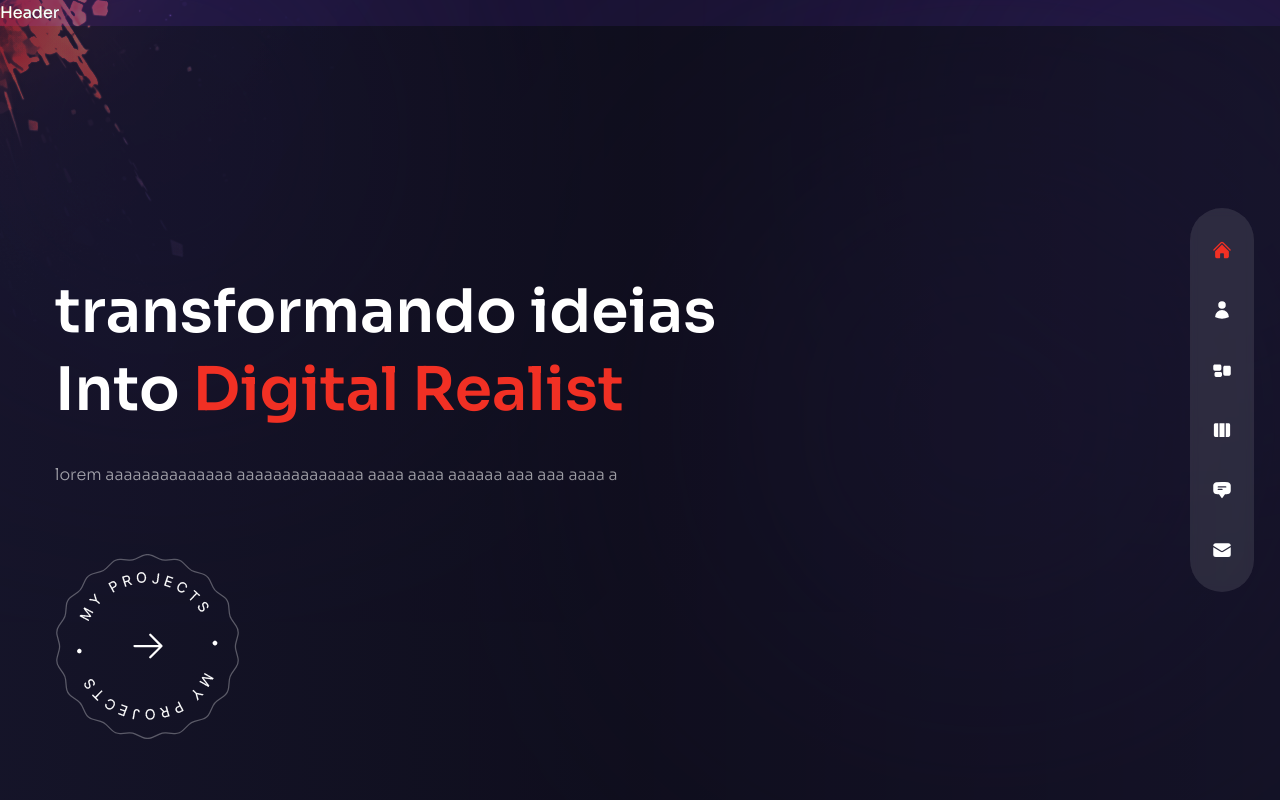
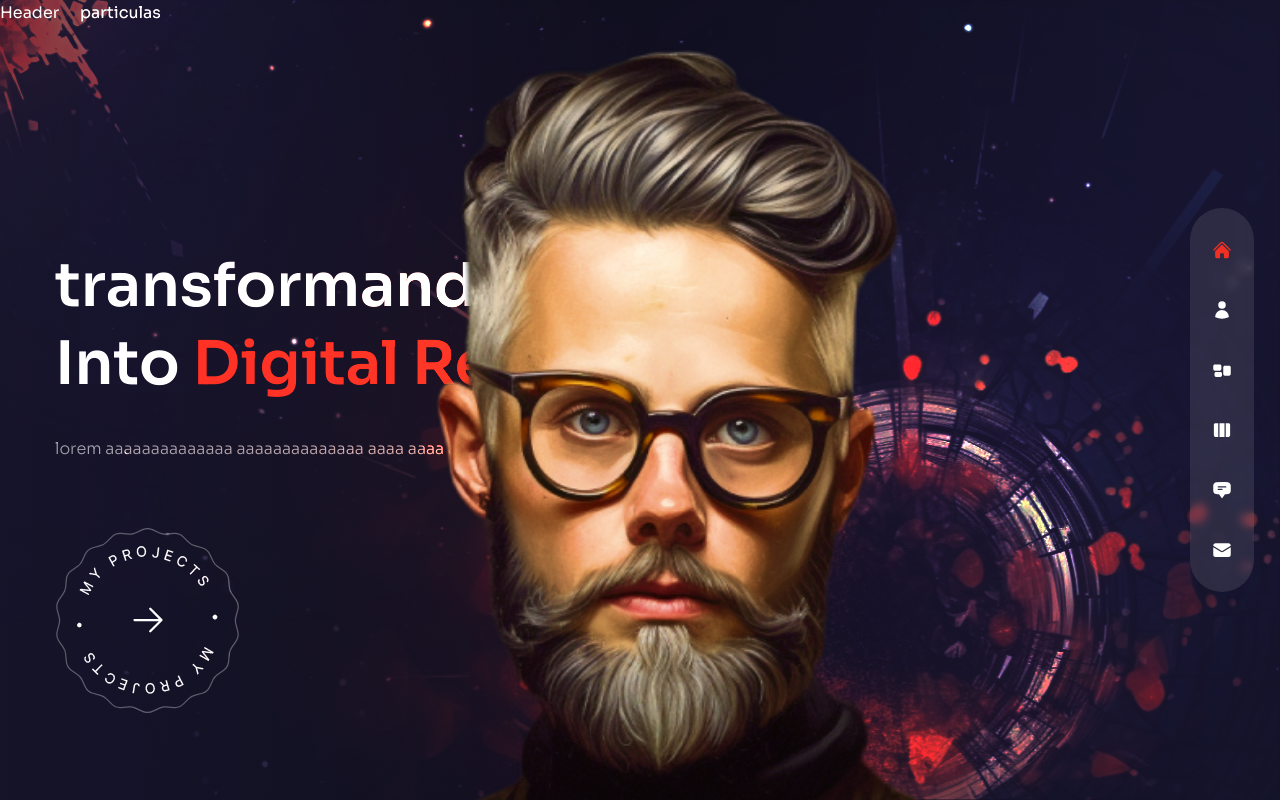
Before and after one commit to Luansramos/Portifolio-Luan, a Next.js app in the folder portifolio/: page / in a window 1280 px wide. Built offline with nearby package versions, Linux system fonts and the light colour scheme.

Commit message:
colocando avatar

```diff
--- a/portifolio/components/Avatar.js
+++ b/portifolio/components/Avatar.js
@@ -1,5 +1,15 @@
+import Image from "next/image";
+
 const Avatar = () => {
-  return <div>Avatar</div>;
+  return <div className=" hidden xl:flex xl:max-w-none">
+
+    <Image src={'/avatar.png'}
+    width={737}
+    height={678}
+    alt=""
+    className="translate-z-0 w-full h-full "
+    />
+  </div>;
 };
 
 export default Avatar;
--- a/portifolio/components/Header.js
+++ b/portifolio/components/Header.js
@@ -1,5 +1,5 @@
 const Header = () => {
-  return <header>Header</header>;
+  return <header className="absolute z-30 w-full">Header</header>;
 };
 
 export default Header;
--- a/portifolio/pages/index.js
+++ b/portifolio/pages/index.js
@@ -56,8 +56,15 @@
 
         </div>
       </div>
-      {/* //imagem       */}
-      <div> image</div>
+      {/* //imagem  */} <div className="w-[1200px] h-full absolute right-0 bottom-0">
+      {/* bg imagem */} <div className="bg-none xl:bg-explosion xl:bg-cover xl:bg-right xl:bg-no-repeat w-full h-full absolute mix-blend-color-dodge transition-z-0"></div>
+      {/* particulas */} <div className="">
+        particulas
+      </div>
+      {/* avatar */} <div>
+        <Avatar/>
+      </div>
+      </div>
 
     </div>
   );
```
